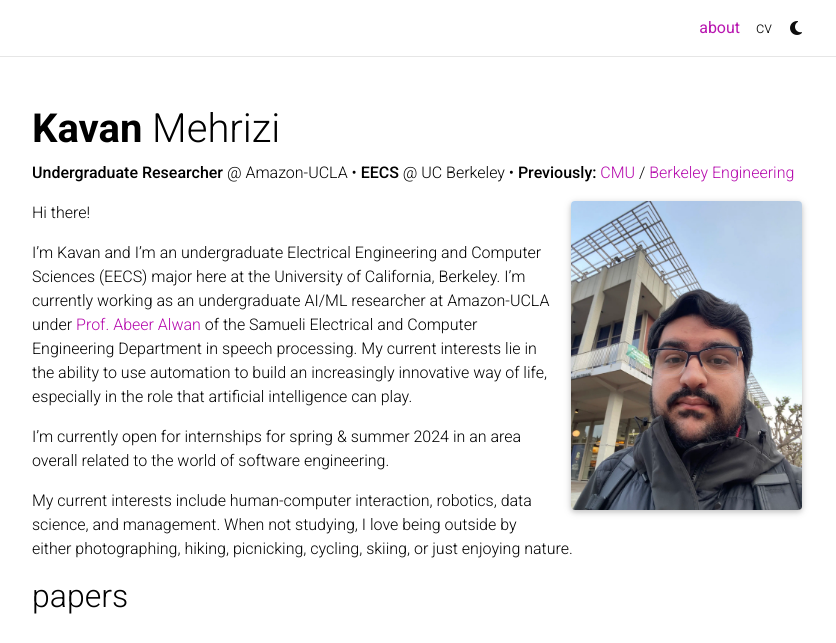
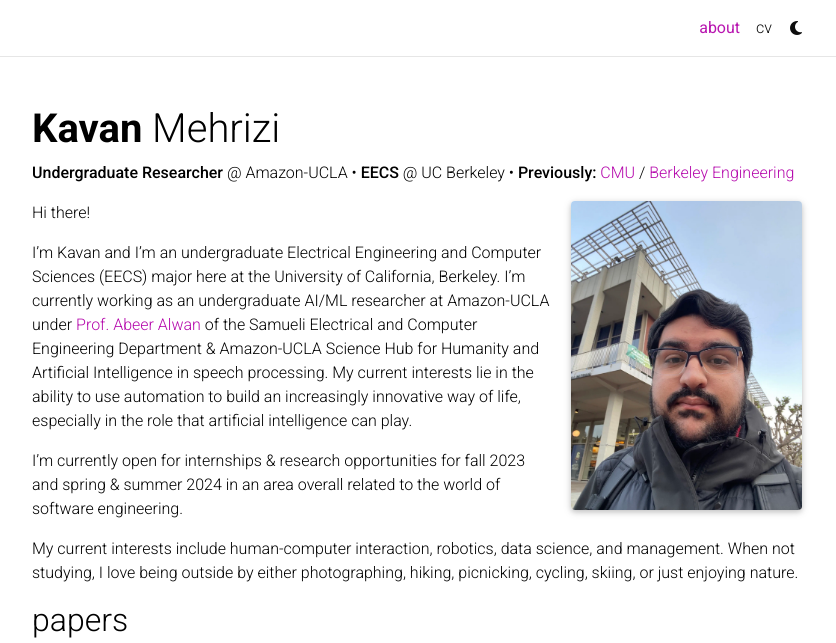
Before and after one commit to KavanMehrizi/kavanmehrizi.github.io, a Jekyll site: the page built from _pages/about.md, in a window 1280 px wide and 957 px high, cut to the strip 0-643 px from the top of the window. Shown: the whole strip, without its empty margins (223-1059 px from the left). Built offline with Jekyll 4.4.1, drawn with Linux system fonts in a browser that asks for light colours; full-size pictures stand in for the smaller copies a plugin makes; comment, search, counter and statistics services are not loaded; a style sheet for code colours, icons or effects is not loaded.

Commit message:
updated cv etc

```diff
--- a/_config.yml
+++ b/_config.yml
@@ -76,7 +76,7 @@ mastodon_username: # your mastodon instance+username in the format instance.tld/
 linkedin_username: kavanmehrizi
 telegram_username: # your Telegram user name
 scholar_userid: #
-semanticscholar_id: # your Semantic Scholar ID
+semanticscholar_id: 2139703303 # your Semantic Scholar ID
 whatsapp_number: # your WhatsApp number (full phone number in international format. Omit any zeroes, brackets, or dashes when adding the phone number in international format.)
 orcid_id: #
 medium_username: # your Medium username
--- a/_pages/about.md
+++ b/_pages/about.md
@@ -17,8 +17,8 @@ social: true  # includes social icons at the bottom of the page
 
 Hi there!
 
-I'm Kavan and I'm an undergraduate Electrical Engineering and Computer Sciences (EECS) major here at the University of California, Berkeley. I'm currently working as an undergraduate AI/ML researcher at Amazon-UCLA under [Prof. Abeer Alwan](http://www.seas.ucla.edu/spapl/) of the Samueli Electrical and Computer Engineering Department in speech processing. My current interests lie in the ability to use automation to build an increasingly innovative way of life, especially in the role that artificial intelligence can play.
+I'm Kavan and I'm an undergraduate Electrical Engineering and Computer Sciences (EECS) major here at the University of California, Berkeley. I'm currently working as an undergraduate AI/ML researcher at Amazon-UCLA under [Prof. Abeer Alwan](http://www.seas.ucla.edu/spapl/) of the Samueli Electrical and Computer Engineering Department & Amazon-UCLA Science Hub for Humanity and Artificial Intelligence in speech processing. My current interests lie in the ability to use automation to build an increasingly innovative way of life, especially in the role that artificial intelligence can play.
 
-I'm currently open for internships for spring & summer 2024 in an area overall related to the world of software engineering.
+I'm currently open for internships & research opportunities for fall 2023 and spring & summer 2024 in an area overall related to the world of software engineering.
 
 My current interests include human-computer interaction, robotics, data science, and management. When not studying, I love being outside by either photographing, hiking, picnicking, cycling, skiing, or just enjoying nature.
```
Also changed, not shown: _data/cv.yml (+5 -3 lines), 1 other file.
